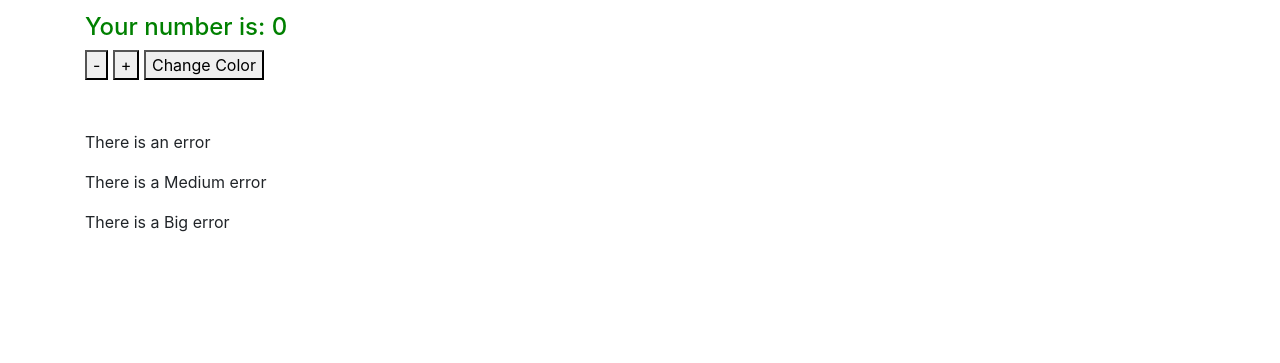
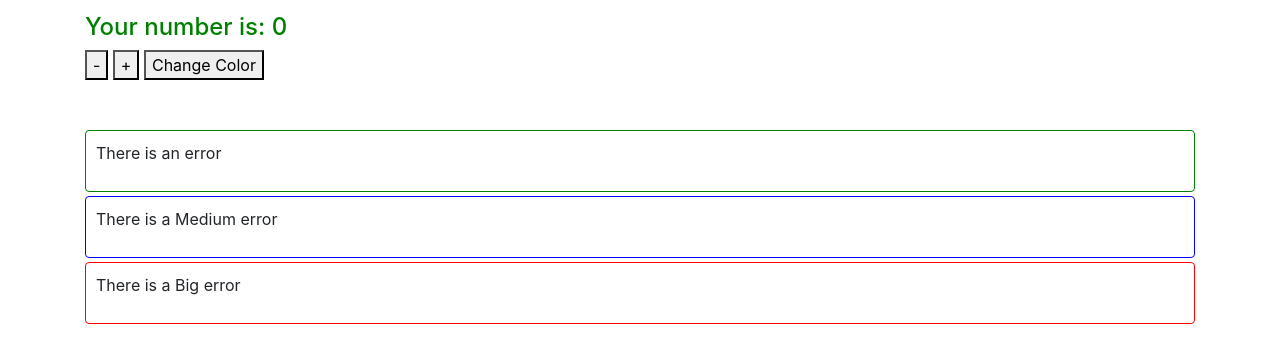
Before and after one commit to OGsoundFX/my-training, a plain HTML site: page index.html in a window 1280 px wide. Shown: the part 83-446 px from the top of the page. Drawn offline with nearby package versions, Linux system fonts and the light colour scheme.

Commit message:
finally understand the compile and link function

```diff
--- a/error-message-controller.js
+++ b/error-message-controller.js
@@ -1,8 +1,8 @@
 function ErrorController () {
     this.errorMessages = [
         {
-        error: 'There is an error',
-        type: 'error'
+            error: 'There is an error',
+            type: 'error'
         },{
             error: 'There is a Medium error',
             type: 'error-medium'
--- a/error-message-directive.js
+++ b/error-message-directive.js
@@ -1,32 +1,38 @@
-function errormessage () {
+function errorMessage () {
     return {
         restrict: 'A',
-        // compile: function($element, $attrs) {
+        compile: function($element, $attrs) { // no need for &scope as everything is loaded for the base template
+
+            // Best practise:
+
+            $element.addClass('error');
+            return function postLink($scope, $element, $attrs) { // this is one of the 2 link functions, but here we don't need the preLink
+                $element.addClass($attrs.type);
+            }
+
+            // Conventional structure with pre and post links:
+
+            // return {
+            //     pre: function ($scope, $element, $attrs) { // this is one of the 2 link functions, but here we don't need the preLink
+            //     $element.addClass('error');
+            //     $element.addClass('background');
+            //     },
+
+            //     post: function ($scope, $element, $attrs) { // this is one of the 2 link functions, but here we don't need the preLink
+            //     $element.addClass($attrs.type);
+            //     }
+            // }
+
+        }
+
+        // this is the easiest way but less effective
+        // link: function($scope, $element, $attrs) {
         //     $element.addClass('error');
-        //     return function postLink($scope, $element, $attrs) {
-        //         $element.addClass('error-' + $attrs.type);
-        //     }
+        //     $element.addClass($attrs.type); // called twice which is why it is less efficient then compile
         // }
-        link: function($scope, $element, $attrs) {
-            console.log("hello");
-            console.log($attrs)
-        }
     };
 };
 
-// function errorMessage () {
-//     return {
-//         restrict: 'A',
-//         link: function($scope, $element, $attrs) {
-//             const element = $element[0];
-//             console.log(element);
-//             element.addEventListener('click', () => {
-//                 console.log("I just clicked");
-//             });
-//         }
-//     };
-// };
-
 angular
     .module('app')
-    .directive('errormessage', errormessage)
+    .directive('errorMessage', errorMessage)
--- a/index.html
+++ b/index.html
@@ -21,7 +21,7 @@
 
   <div class="container">
     <div ng-controller="ErrorController as error">
-        <div ng-repeat="errorMessage in error.errorMessages" errormessage type="{{ errorMessage.type }}">
+        <div ng-repeat="errorMessage in error.errorMessages" error-message type="{{ errorMessage.type }}">
           <p> {{ errorMessage.error }} </p>
         </div>
       </div>
--- a/style.css
+++ b/style.css
@@ -14,6 +14,7 @@
     border: solid 1px green;
     border-radius: 4px;
     padding: 10px;
+    margin-bottom: 4px;
 }
 
 .error-medium {
@@ -23,3 +24,7 @@
 .error-big {
     border: solid 1px red;
 }
+
+.background {
+    background-color: #f0f0f0;
+}
```
